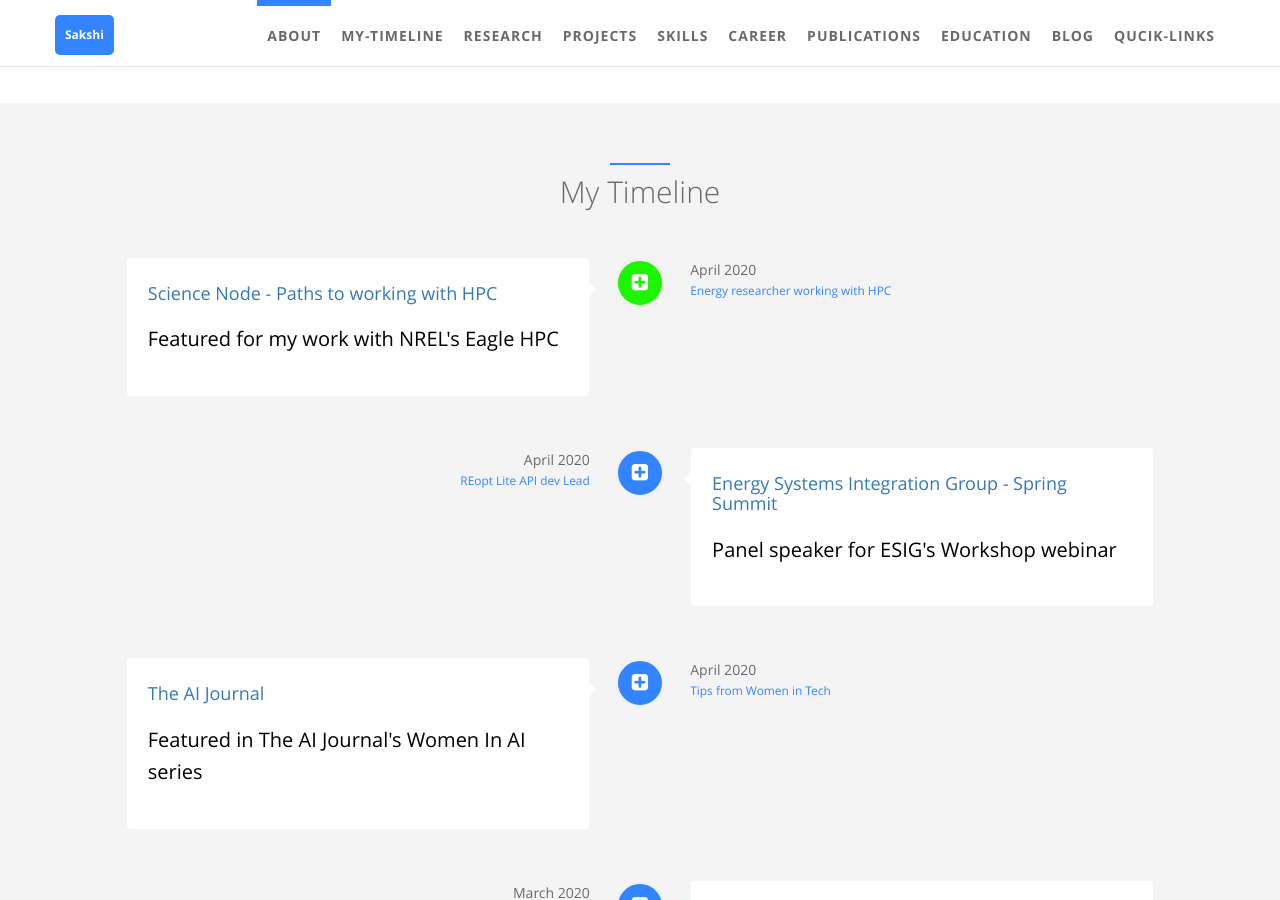
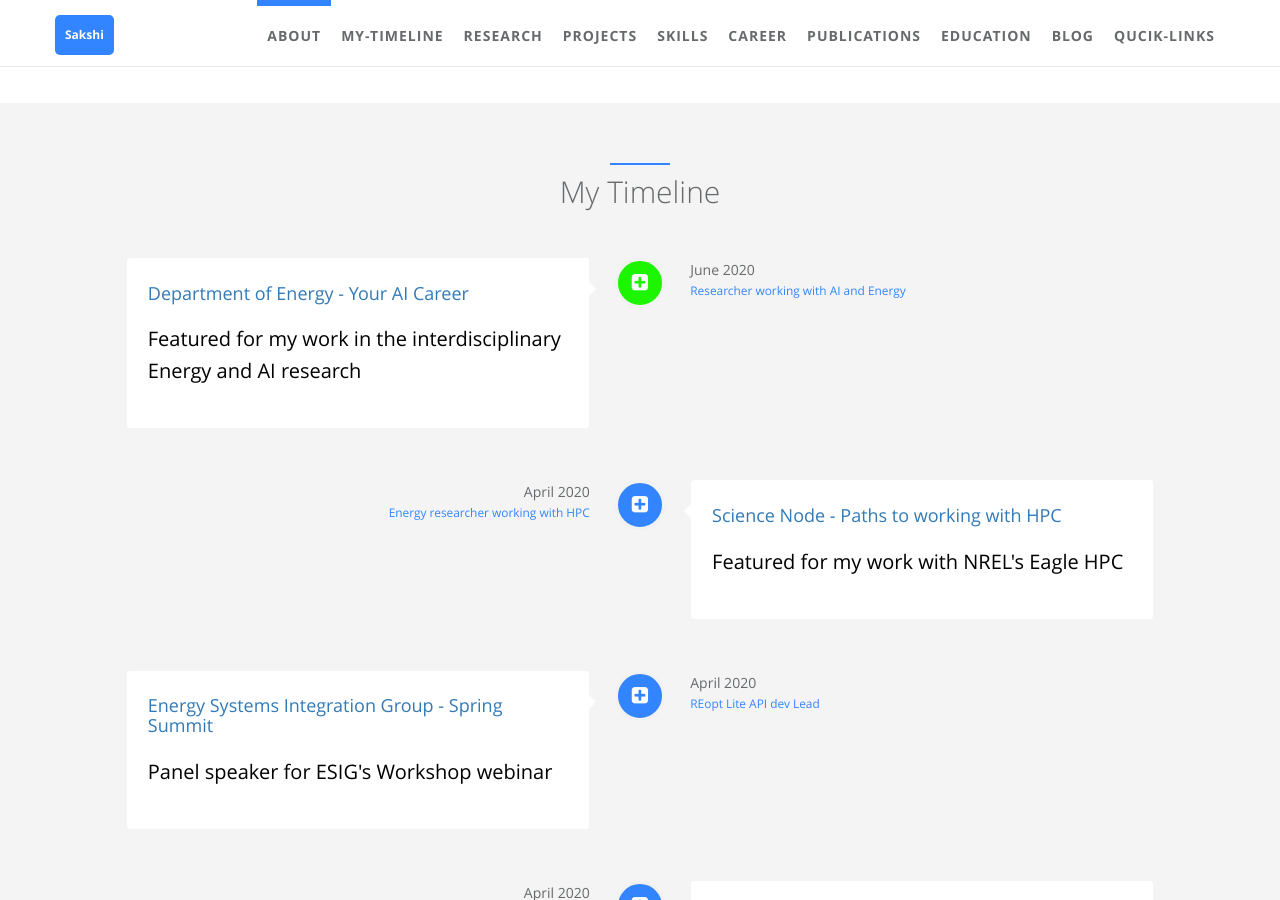
Before and after one commit to sakshi-mishra/sakshi-mishra.github.io, a Jekyll site: the page built from index.html, in a window 1280 px wide and 900 px high, scrolled down 1331 px. Built offline with Jekyll 4.4.1, drawn with Linux system fonts in a browser that asks for light colours.

Commit message:
update timeline with DoE feature

```diff
--- a/_data/index/my-timeline.yml
+++ b/_data/index/my-timeline.yml
@@ -1,5 +1,21 @@
 # timeline section data
 # if you don't have language feature(language.yml is empty), ignore "i18n" items
+- name:
+    detail: Department of Energy - Your AI Career
+    i18n: company_a
+    url: https://www.energy.gov/articles/your-ai-story-sakshi-mishra
+  desc:
+    detail: Featured for my work in the interdisciplinary Energy and AI research
+    i18n: company_a_desc
+  date:
+    detail: June 2020
+    i18n: company_a_date
+  job:
+    detail: Researcher working with AI and Energy
+    i18n: company_a_job
+  icon: fa-plus-square
+  present: true
+
 - name:
     detail: Science Node - Paths to working with HPC
     i18n: company_a
@@ -14,7 +30,7 @@
     detail: Energy researcher working with HPC
     i18n: company_a_job
   icon: fa-plus-square
-  present: true
+  present: false
 
 - name:
     detail: Energy Systems Integration Group - Spring Summit
```
